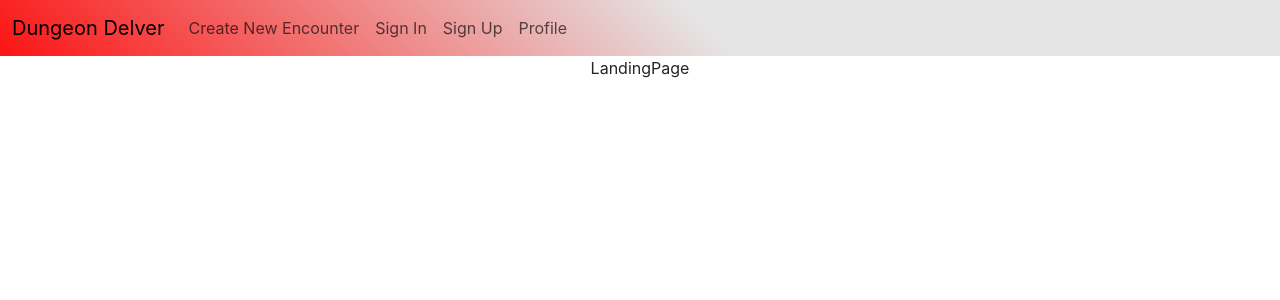
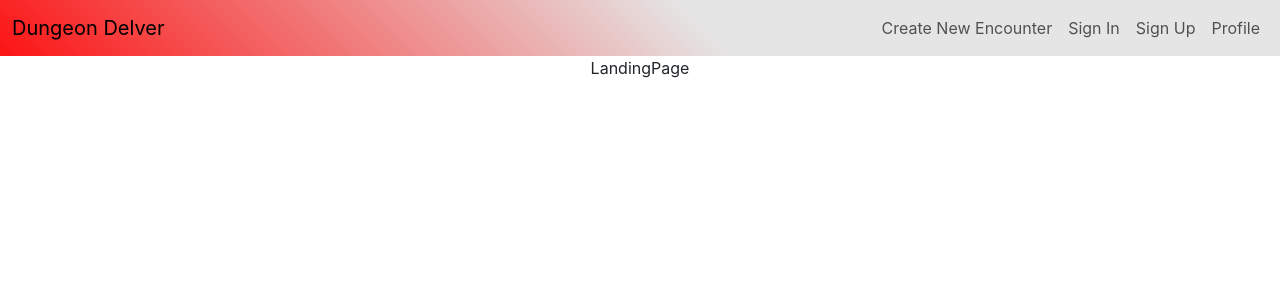
Before and after one commit to JasonWeaverRev/frontend-technology-project-1822-team-1, a React (Create React App) app in the folder frontend/: page / in a window 1280 px wide. Shown: the top 300 px of the page. Built offline with nearby package versions, Linux system fonts and the light colour scheme.

Commit message:
new branch, centered nav bar right

```diff
--- a/frontend/src/Components/Navbar/Navbar.tsx
+++ b/frontend/src/Components/Navbar/Navbar.tsx
@@ -4,7 +4,7 @@ import "./Navbar.css";
 
 function Navbar() {
   return (
-    <nav className="navbar navbar-expand-lg bg-body-tertiary">
+    <nav className="navbar navbar-expand-sm bg-body-tertiary">
       <div className="container-fluid">
         <Link className="navbar-brand" to="/">
           Dungeon Delver
@@ -21,7 +21,8 @@ function Navbar() {
           <span className="navbar-toggler-icon"></span>
         </button>
         <div className="collapse navbar-collapse" id="navbarNav">
-          <ul className="navbar-nav">
+          <ul className="navbar-nav ms-auto">
+
             <li className="nav-item">
               <Link
                 className="nav-link"
```
